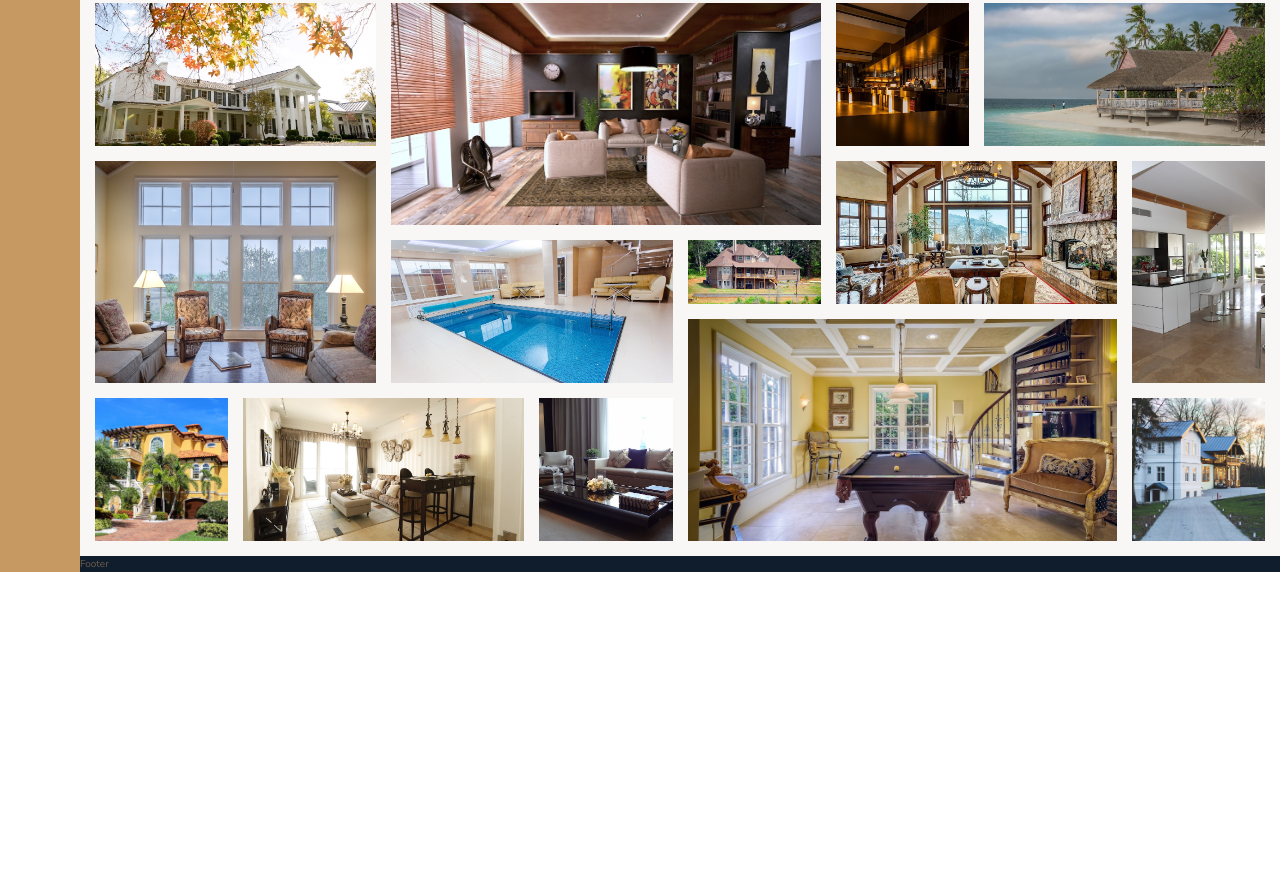
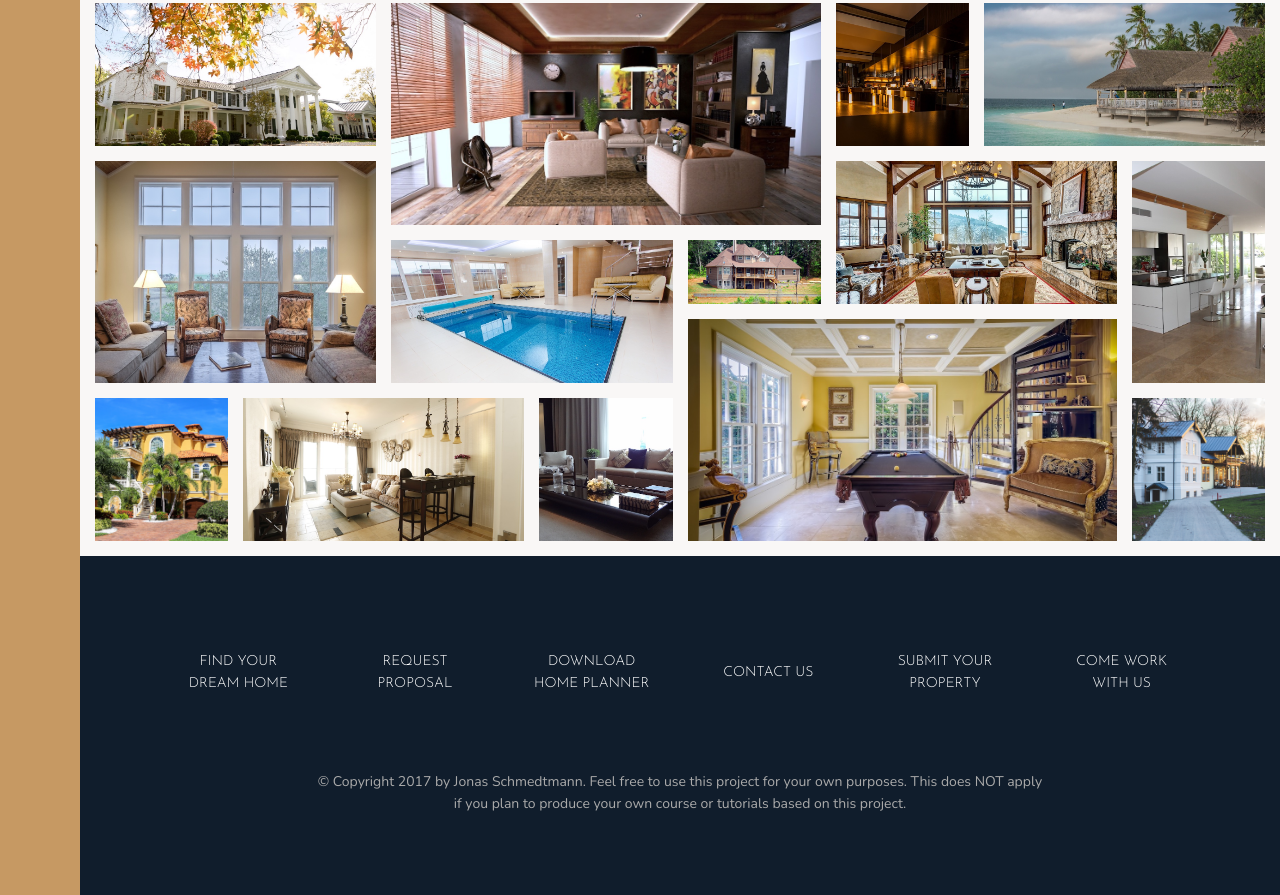
Before and after one commit to MaxVitalii/Nexter, a website: page index.html in a window 1280 px wide. Shown: the part 3130-4025 px from the top of the page. Before the commit the page ends 3702 px from the top, so only its background shows below. Drawn offline with nearby package versions, Linux system fonts and the light colour scheme.

Commit message:
build the footer

```diff
--- a/index.html
+++ b/index.html
@@ -433,6 +433,32 @@
         />
       </figure>
     </section>
-    <footer class="footer">Footer</footer>
+    <footer class="footer">
+      <ul class="nav">
+        <li class="nav__item">
+          <a href="#" class="nav__link">Find your dream home</a>
+        </li>
+        <li class="nav__item">
+          <a href="#" class="nav__link">Request proposal</a>
+        </li>
+        <li class="nav__item">
+          <a href="#" class="nav__link">Download home planner</a>
+        </li>
+        <li class="nav__item">
+          <a href="#" class="nav__link">Contact us</a>
+        </li>
+        <li class="nav__item">
+          <a href="#" class="nav__link">Submit your property</a>
+        </li>
+        <li class="nav__item">
+          <a href="#" class="nav__link">Come work with us</a>
+        </li>
+      </ul>
+      <p class="copyright">
+        &copy; Copyright 2017 by Jonas Schmedtmann. Feel free to use this
+        project for your own purposes. This does NOT apply if you plan to
+        produce your own course or tutorials based on this project.
+      </p>
+    </footer>
   </body>
 </html>
--- a/sass/_footer.scss
+++ b/sass/_footer.scss
@@ -1,4 +1,44 @@
 .footer {
   background-color: $color-secondary;
   grid-column: full-start / full-end;
+
+  padding: 8rem;
 }
+
+.nav {
+  list-style: none;
+
+  display: grid;
+  grid-template-columns: repeat(auto-fit, minmax(15rem, 1fr));
+  grid-gap: 2rem;
+  align-items: center;
+
+  &__link:link,
+  &__link:visited {
+    font-size: 1.4rem;
+    color: #fff;
+    text-decoration: none;
+    font-family: $font-display;
+    text-transform: uppercase;
+    text-align: center;
+    padding: 1.5rem;
+    display: block;
+    transition: all 0.2s;
+  }
+
+  &__link:hover,
+  &__link:active {
+    background-color: rgba(#fff, 0.05);
+    transform: translateY(-3px);
+  }
+}
+
+.copyright {
+  font-size: 1.4rem;
+  color: $color-grey-light-2;
+  margin-top: 6rem;
+  margin-right: auto;
+  margin-left: auto;
+  text-align: center;
+  width: 70%;
+}
```
Also changed, not shown: css/style.css.
